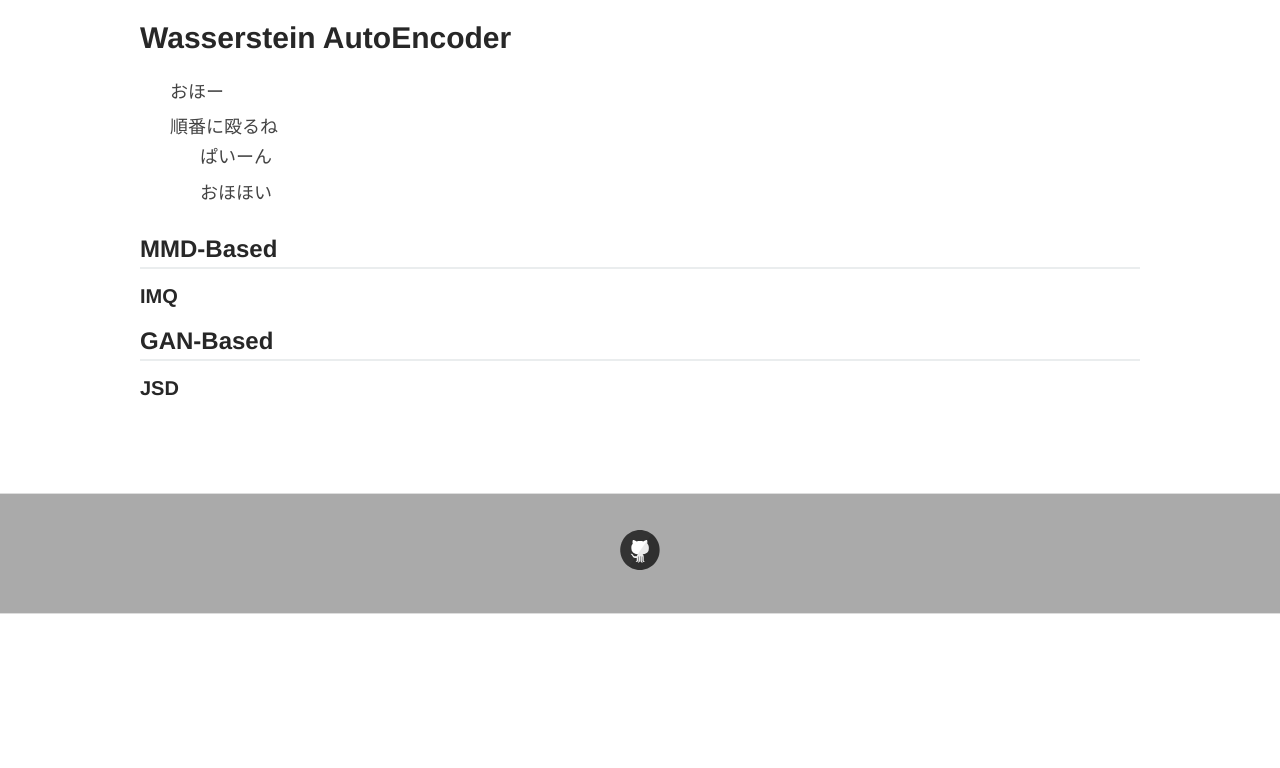
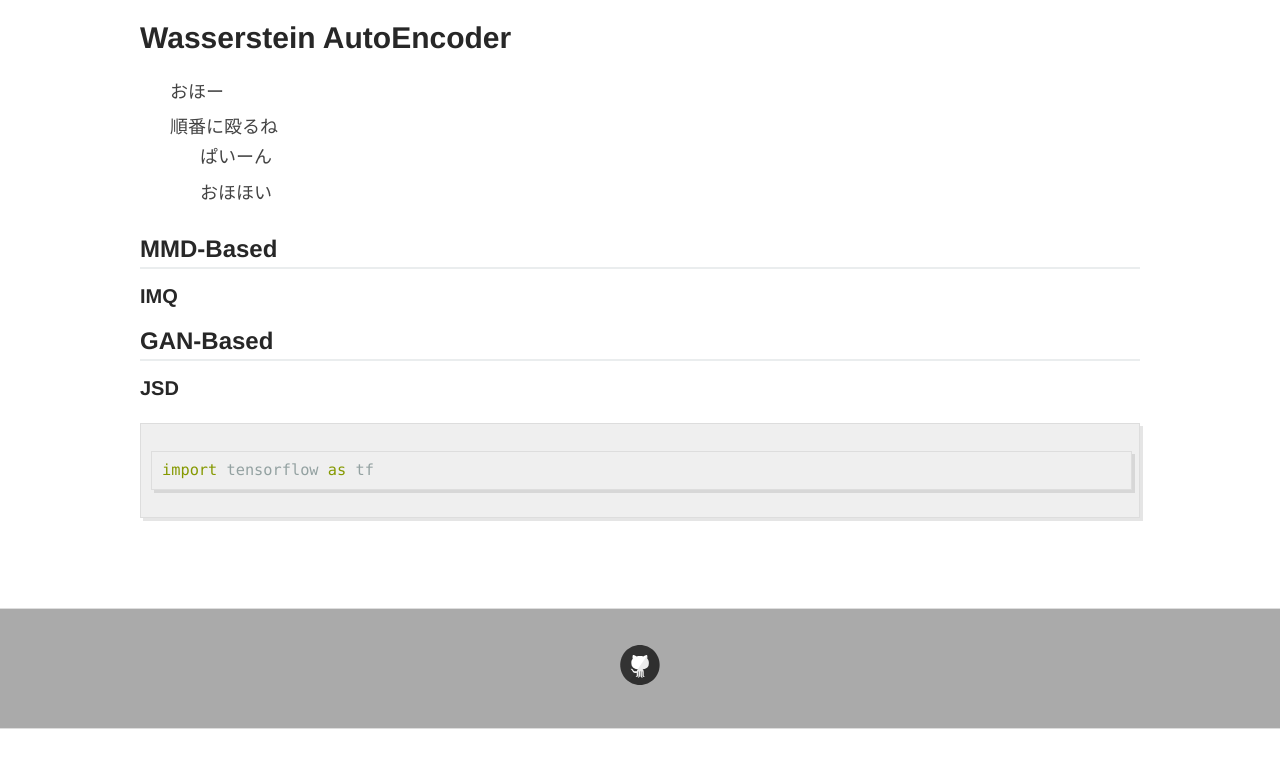
Before and after one commit to salty-vanilla/page_test, a Jekyll site: the page built from _posts/2018-05-03-WAE.md, in a window 1280 px wide. Shown: the top 768 px of the page. Built offline with Jekyll 4.4.1, drawn with Linux system fonts in a browser that asks for light colours.

Commit message:
Update 2018-05-03-WAE.md

````diff
--- a/_posts/2018-05-03-WAE.md
+++ b/_posts/2018-05-03-WAE.md
@@ -11,3 +11,6 @@ layout: post
 ### IMQ
 ## GAN-Based
 ### JSD
+```python
+import tensorflow as tf
+```
````
